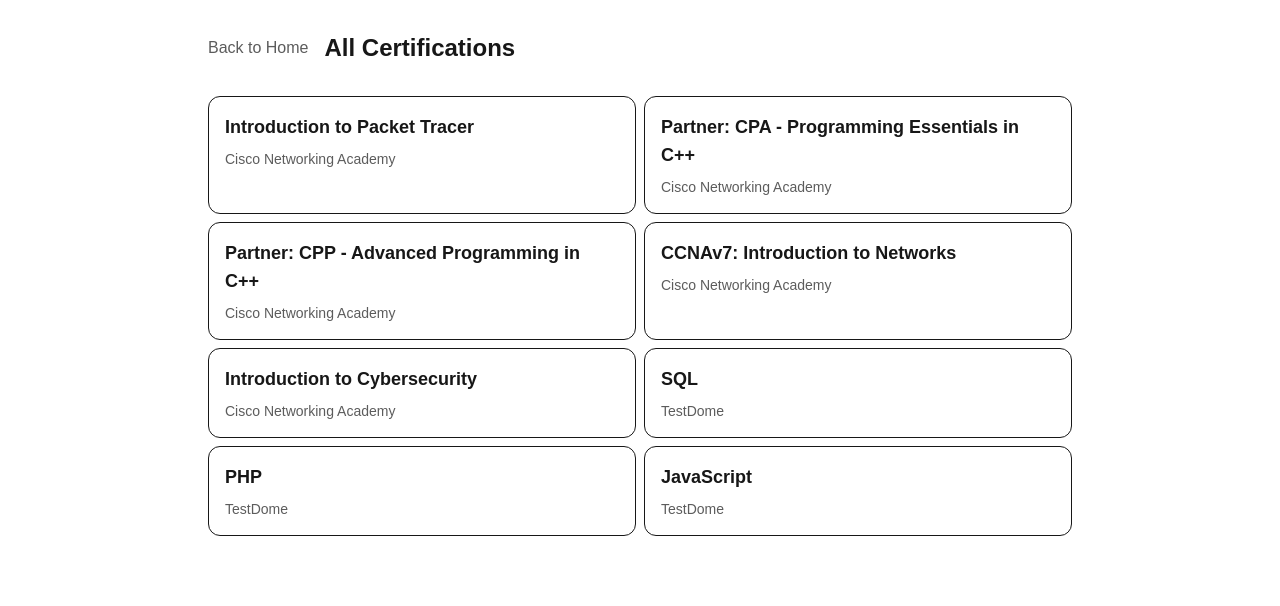
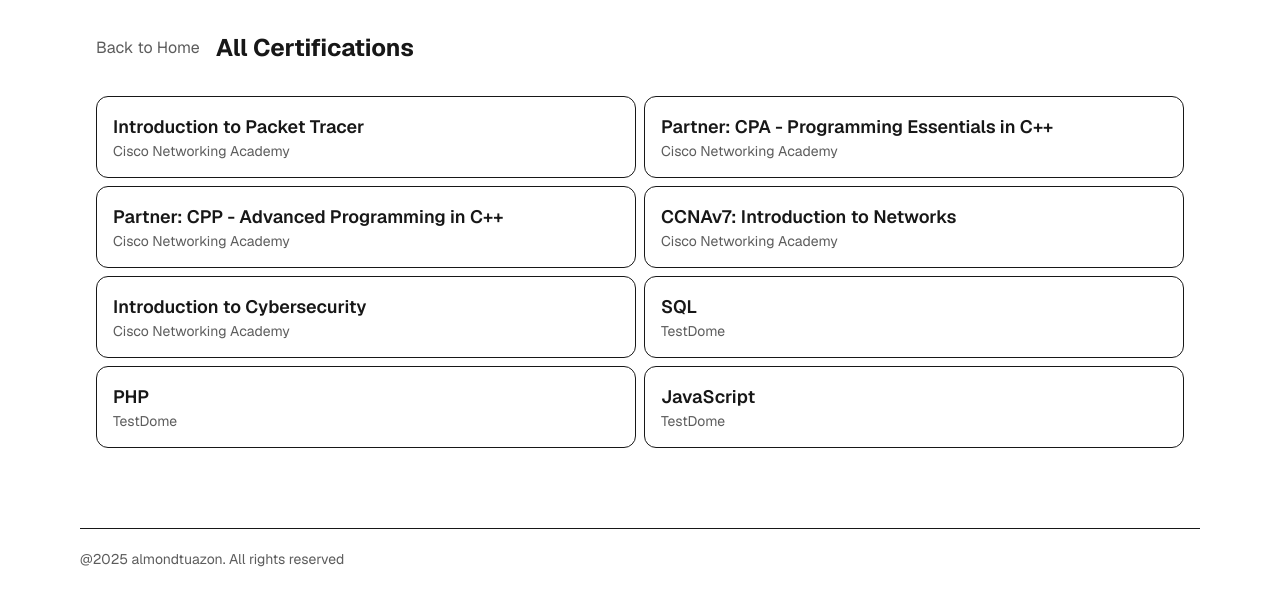
Before and after one commit to MondSE/almondtuazon, a Next.js app: page /certifications in a window 1280 px wide. Shown: the top 606 px of the page. Built offline with nearby package versions, Linux system fonts and the light colour scheme.

Commit message:
certifications update - layout change

```diff
--- a/app/certifications/page.tsx
+++ b/app/certifications/page.tsx
@@ -3,31 +3,56 @@
 import React from "react";
 import certification from "@/data/certification.json";
 
+const containerVariants = {
+  hidden: { opacity: 0 },
+  show: {
+    opacity: 1,
+    transition: {
+      staggerChildren: 0.15,
+      duration: 1.8,
+    },
+  },
+};
+
+const itemVariants = {
+  hidden: { opacity: 0, y: 10 },
+  show: { opacity: 1, y: 0 },
+  transition: { duration: 1.8 },
+};
+
 const certifications = () => {
   return (
     <motion.section
-      className="page-transition max-w-4xl mx-auto px-4 py-8"
-      initial={{ opacity: 0 }}
-      whileInView={{ opacity: 1 }}
-      transition={{ duration: 0.6 }}
-      viewport={{ once: true }}
+      className="page-transition mx-auto px-4 py-8"
+      initial="hidden"
+      animate="show"
+      variants={containerVariants}
     >
       <div className=" flex items-center gap-4 mb-8">
+        <motion.div variants={itemVariants}>
           <Link
             className=" inline-flex items-center gap-2 text-s, text-foreground/70 hover:text-foreground transition-colors"
             href={"/"}
           >
             Back to Home
           </Link>
+        </motion.div>
+        <motion.div variants={itemVariants}>
           <h1 className=" text-2xl font-bold">All Certifications</h1>
+        </motion.div>
       </div>
-      <div className=" grid grid-cols-1 md:grid-cols-2 gap-2">
+
+      <motion.div
+        className="grid grid-cols-1 md:grid-cols-2 gap-2"
+        variants={containerVariants}
+      >
         {certification.map((cert, idx) => (
-          <Link
+          <motion.div
+            variants={itemVariants}
+            key={idx}
             className=" bento-card p-4 space-y-2 group hover:bg-muted/50"
-            href={"#"}
-            key={idx}
           >
+            <Link href={"#"} key={idx}>
               <h3 className=" text-lg font-semibold group-hover:text-accent transition-colors">
                 {/* Certification title */}
                 {cert.title}
@@ -37,8 +62,9 @@
                 {cert.issuer}
               </p>
             </Link>
+          </motion.div>
         ))}
-      </div>
+      </motion.div>
     </motion.section>
   );
 };
--- a/app/components/Certifications.tsx
+++ b/app/components/Certifications.tsx
@@ -14,7 +14,7 @@
       className="bento-card p-4 col-span-1 md:col-span-3 space-y-2 group"
       initial={{ opacity: 0 }}
       whileInView={{ opacity: 1 }}
-      transition={{ duration: 0.6 }}
+      transition={{ duration: 1.6 }}
       viewport={{ once: true }}
     >
       <h2 className="text-2xl font-bold mb-6 border-b border-gray-800 pb-2">
--- a/app/components/Footer.tsx
+++ b/app/components/Footer.tsx
@@ -2,7 +2,7 @@
 
 const Footer = () => {
   return (
-    <div className=" flex flex-col md:flex-row items-start md:items-center justify-between py-10 md:py-16 border-t border-border mt-12">
+    <div className=" flex flex-col md:flex-row items-start md:items-center justify-between py-10 md:py-5 border-t border-border mt-12">
       <p className=" text-sm text-foreground/70">
         @2025 almondtuazon. All rights reserved
       </p>
--- a/app/components/Header.tsx
+++ b/app/components/Header.tsx
@@ -5,7 +5,7 @@
 const Header = () => {
   return (
     <motion.div
-      className="flex flex-col md:flex-row items-start md:items-center justify-between py-10 md:py-10 border-b border-gray-800 gap-4"
+      className="flex flex-col md:flex-row items-start md:items-center justify-between py-10 md:py-10 md:border-b border-gray-800 gap-4"
       initial={{ y: -20, opacity: 0 }}
       animate={{ y: 0, opacity: 1 }}
       transition={{ duration: 0.5 }}
@@ -13,8 +13,8 @@
       {headerData.map((hed, hedi) => (
         <div key={hedi}>
           <h1 className="text-3xl font-bold">{hed.name}</h1>
-          <p className="text-sm text-gray-400 mt-1">@ {hed.location}</p>
-          <p className="text-sm text-gray-400">{hed.Position}</p>
+          <p className="text-sm dark:text-gray-400 mt-1">@ {hed.location}</p>
+          <p className="text-sm dark:text-gray-400">{hed.Position}</p>
         </div>
       ))}
       <div className="flex flex-wrap gap-3">
--- a/app/layout.tsx
+++ b/app/layout.tsx
@@ -1,6 +1,7 @@
 import type { Metadata } from "next";
 import { Geist, Geist_Mono } from "next/font/google";
 import "./globals.css";
+import Footer from "./components/Footer";
 
 const geistSans = Geist({
   variable: "--font-geist-sans",
@@ -27,7 +28,12 @@
       <body
         className={`${geistSans.variable} ${geistMono.variable} antialiased`}
       >
-        {children}
+        <main className=" dark:text-white min-h-screen font-sans">
+          <div className="max-w-6xl mx-auto px-4">
+            {children}
+            <Footer />
+          </div>
+        </main>
       </body>
     </html>
   );
--- a/app/page.tsx
+++ b/app/page.tsx
@@ -9,12 +9,9 @@
 import SocialLinks from "./components/SocialLinks";
 import Projects from "./components/Projects";
 import BlogPosts from "./components/BlogPosts";
-import Footer from "./components/Footer";
 
 export default function Home() {
   return (
-    <main className="bg-black text-white min-h-screen font-sans">
-      <div className="max-w-6xl mx-auto px-4">
     <motion.div
       initial={{ opacity: 0 }}
       animate={{ opacity: 1 }}
@@ -31,9 +28,6 @@
         <SocialLinks />
         <BlogPosts />
       </section>
-          <Footer />
     </motion.div>
-      </div>
-    </main>
   );
 }
```
Lines whose indentation alone changed are shown as unchanged.
